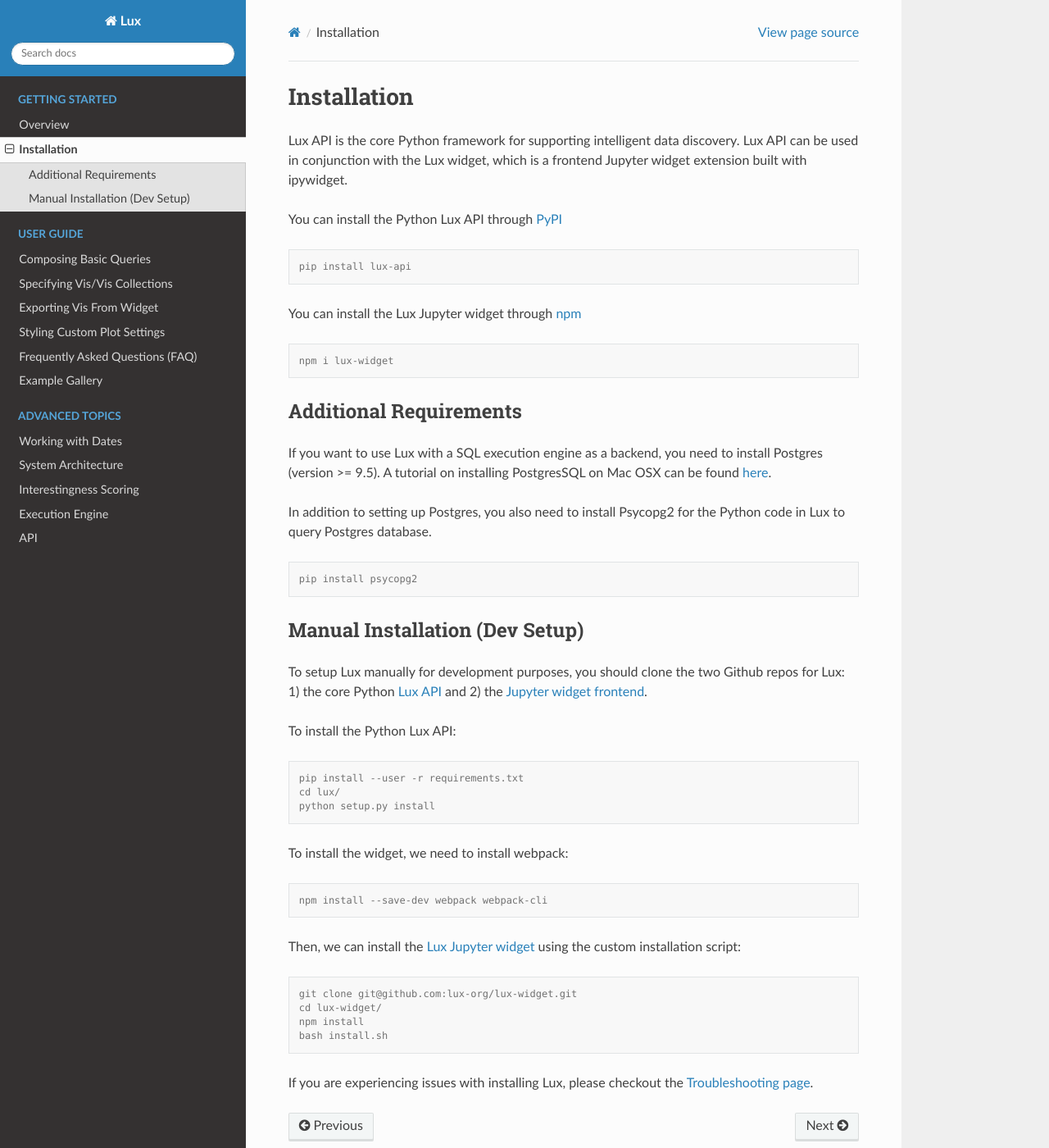
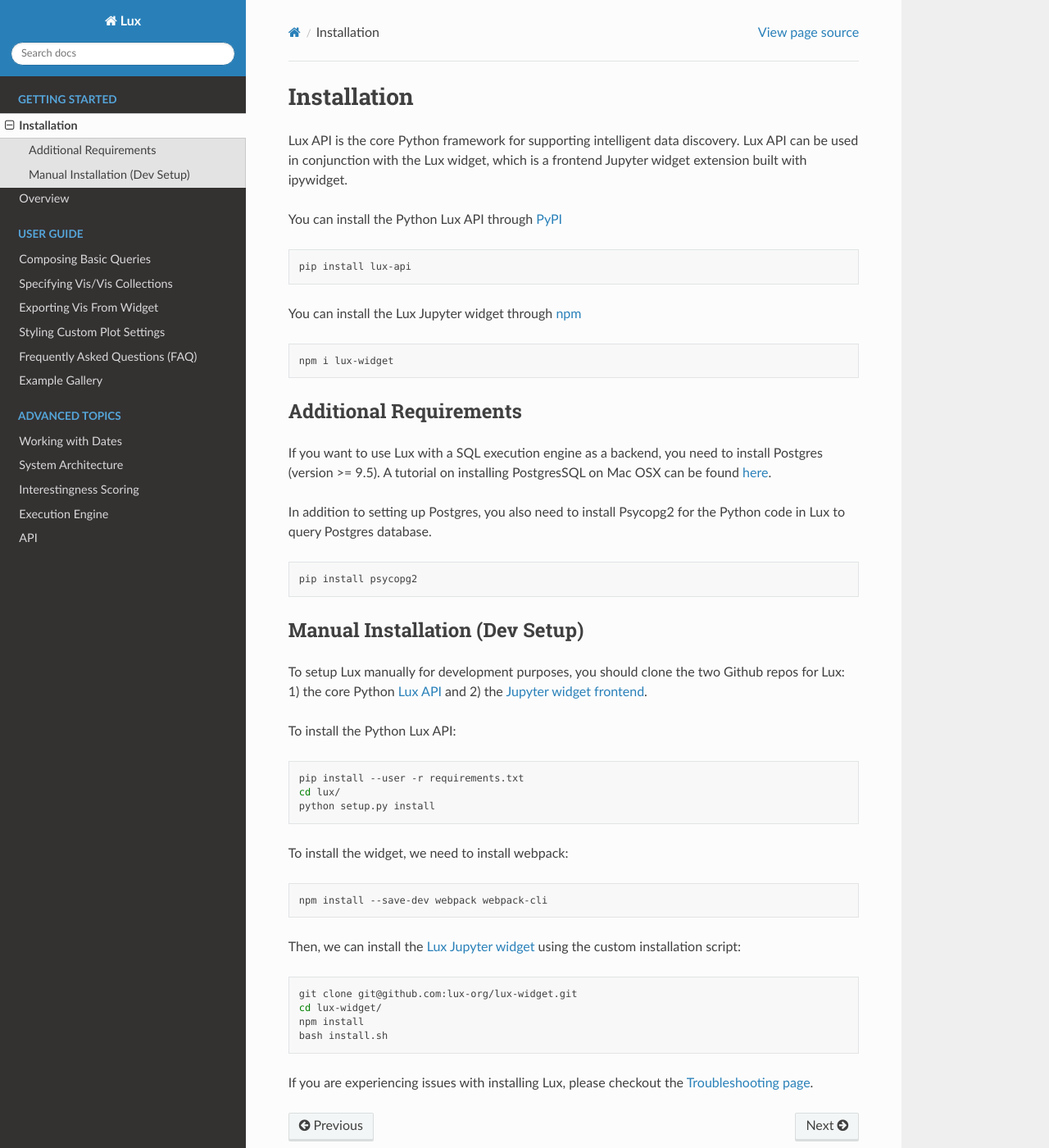
Before and after one commit to lux-org/lux, a Sphinx documentation site: the page built from doc/source/getting_started/installation.rst, in a window 1280 px wide and 1400 px high. Shown: the whole window at 82% size. Built offline with Sphinx 7.4.7 and the Read the Docs theme 2.0.0, drawn with Linux system fonts in a browser that asks for light colours.

Commit message:
installation, overview documentation and ipynb

```diff
--- a/doc/index.rst
+++ b/doc/index.rst
@@ -14,9 +14,8 @@
    :maxdepth: 1
    :caption: Getting Started
 
+   source/getting_started/installation
    source/getting_started/overview
-   source/getting_started/installation
-
 
 .. toctree::
    :maxdepth: 1
--- a/doc/source/getting_started/installation.rst
+++ b/doc/source/getting_started/installation.rst
@@ -7,13 +7,13 @@
 
 You can install the Python Lux API through `PyPI <https://pypi.org/project/lux-api/>`_
 
-.. code-block:: console
+.. code-block:: bash
 
     pip install lux-api
 
 You can install the Lux Jupyter widget through `npm <https://www.npmjs.com/package/lux-widget>`_
 
-.. code-block:: console
+.. code-block:: bash
 
     npm i lux-widget
 
@@ -25,7 +25,7 @@
 
 In addition to setting up Postgres, you also need to install Psycopg2 for the Python code in Lux to query Postgres database.
 
-.. code-block:: console
+.. code-block:: bash
 
     pip install psycopg2
 
@@ -36,7 +36,7 @@
 
 To install the Python Lux API:
 
-.. code-block:: console
+.. code-block:: bash
 
     pip install --user -r requirements.txt
     cd lux/
@@ -44,13 +44,13 @@
 
 To install the widget, we need to install webpack:
 
-.. code-block:: console
+.. code-block:: bash
 
     npm install --save-dev webpack webpack-cli
 
 Then, we can install the `Lux Jupyter widget <https://github.com/lux-org/lux-widget>`_ using the custom installation script:
 
-.. code-block:: console
+.. code-block:: bash
 
     git clone git@github.com:lux-org/lux-widget.git
     cd lux-widget/
```
Also changed, not shown: doc/source/getting_started/overview.rst (+61 -44 lines), doc/source/guide/FAQ.rst (+13 -0 lines), doc/source/advanced/action.rst (added), doc/source/img/category.png (added), doc/source/img/correlation.png (added), doc/source/img/distribution.png (added), 1 other file.
